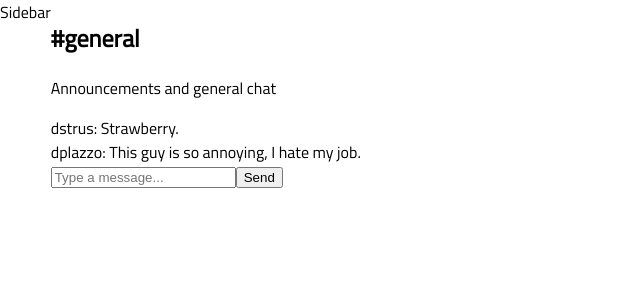
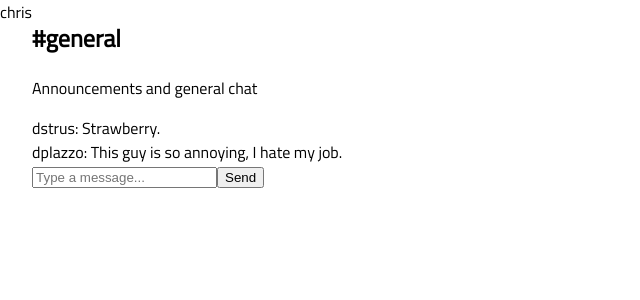
Before and after one commit to jiena76/Chatarang, a React (Create React App) app: page / in a window 1280 px wide. Shown: the top 300 px of the page, without its empty margins (0-640 px from the left). Built offline with nearby package versions, Linux system fonts and the light colour scheme.

Commit message:
store user value in App.js and pass it down to other classes

```diff
--- a/src/App.js
+++ b/src/App.js
@@ -4,10 +4,17 @@ import './App.css';
 import Main from './Main'
 
 class App extends Component {
+state = {
+  user: {
+    ID: '1234',
+    userName: 'chris',
+  }
+}
+
   render() {
     return (
       <div className="App">
-        <Main />
+        <Main user={this.state.user}/>
       </div>
     );
   }
--- a/src/Chat.js
+++ b/src/Chat.js
@@ -30,7 +30,7 @@ class Chat extends Component{
     const messages = [...this.state.messages]
     messages.push({
       id: Date.now(),
-      userName: "Jieun",
+      userName: this.props.user.userName,
       body: body,
       // or just "body"
     })
--- a/src/Main.js
+++ b/src/Main.js
@@ -7,8 +7,8 @@ class Main extends Component{
   render(){
     return(
       <div className="Main" style={styles}>
-        <Sidebar />
-        <Chat />
+        <Sidebar user={this.props.user}/>
+        <Chat user={this.props.user}/>
       </div>
     );
   }
--- a/src/MessageForm.js
+++ b/src/MessageForm.js
@@ -28,7 +28,6 @@ class MessageForm extends Component{
       </form>
     );
   }
-
 }
 
 export default MessageForm;
--- a/src/Sidebar.js
+++ b/src/Sidebar.js
@@ -1,13 +1,11 @@
-import React, { Component } from 'react'
+import React from 'react'
 
-class Sidebar extends Component{
-  render(){
-    return(
-      <div className="Sidebar">
-        Sidebar
-      </div>
-    );
-  }
+const Sidebar = (props) => {
+  return(
+    <div className="Sidebar">
+      {props.user.userName}
+    </div>
+  )
 }
 
 export default Sidebar;
```
